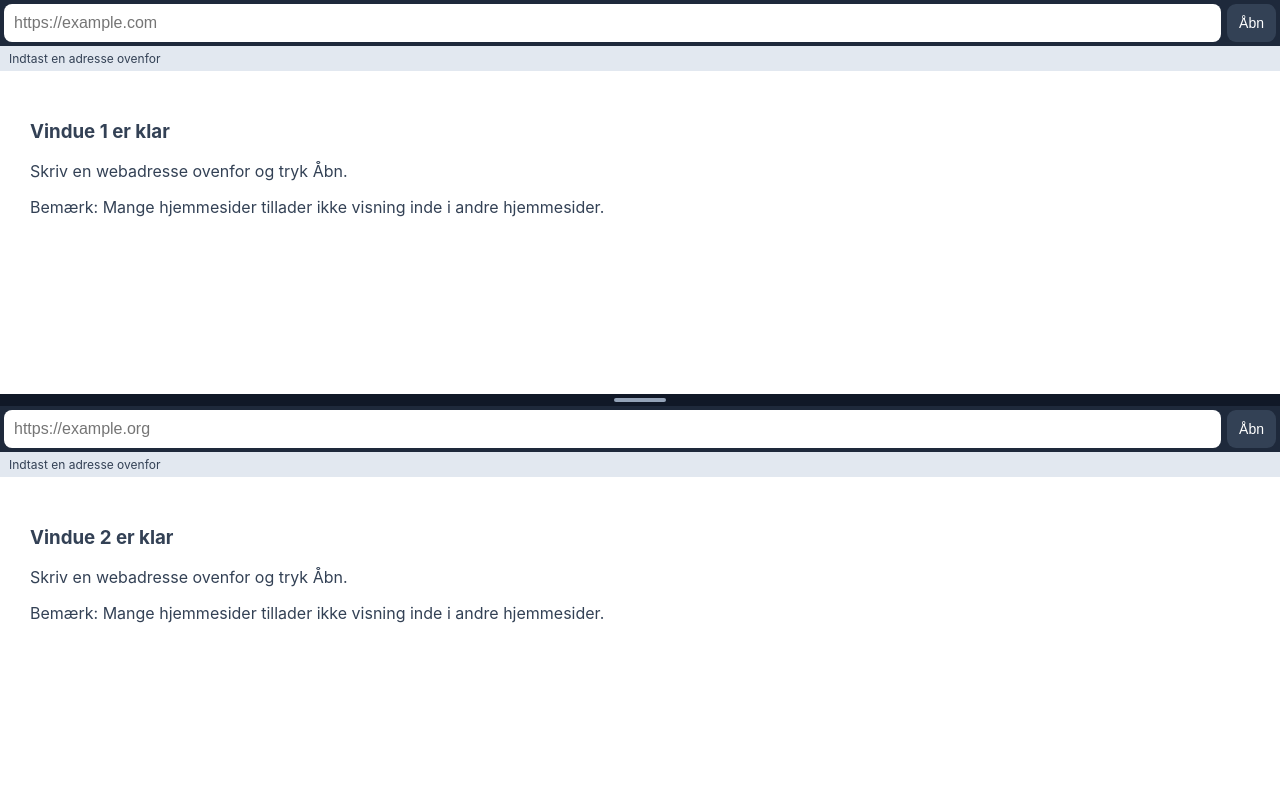
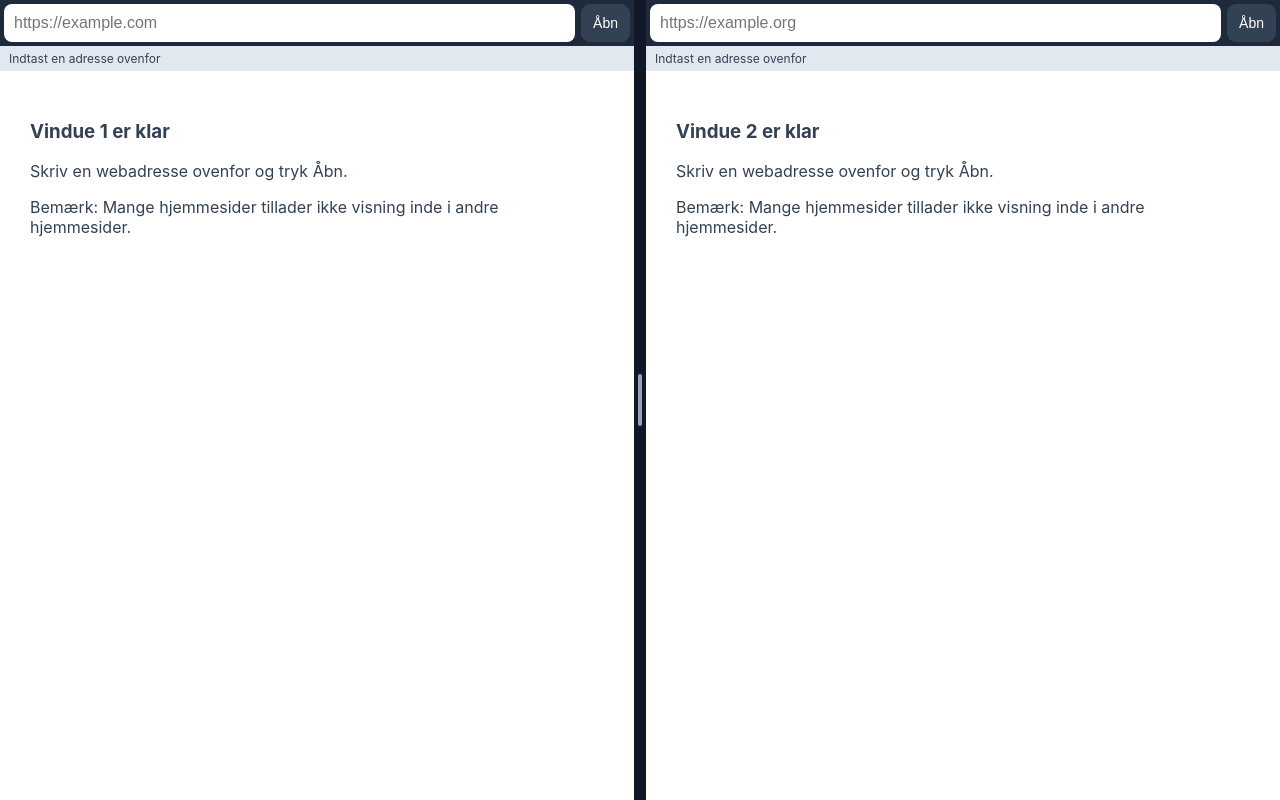
Before and after one commit to Atomicnumber36/splitscreen_webapp, a plain HTML site: page index.html in a window 1280 px wide. Drawn offline with Linux system fonts and the light colour scheme.

Commit message:
Support side-by-side panes and draggable vertical divider in landscape

```diff
--- a/index.html
+++ b/index.html
@@ -2,11 +2,12 @@
 <html lang="da"><head><meta charset="utf-8"><meta name="viewport" content="width=device-width,initial-scale=1,viewport-fit=cover"><meta name="theme-color" content="#101827"><meta name="apple-mobile-web-app-capable" content="yes"><meta name="apple-mobile-web-app-status-bar-style" content="black-translucent"><title>Split Screen</title><link rel="manifest" href="./manifest.webmanifest"><link rel="icon" href="./icon.svg" type="image/svg+xml">
 <style>
 *{box-sizing:border-box}html,body{margin:0;height:100%;font-family:-apple-system,BlinkMacSystemFont,sans-serif;background:#101827;color:#fff}body{height:100dvh;overflow:hidden}.app{height:100%;display:flex;flex-direction:column;padding-top:env(safe-area-inset-top);padding-bottom:env(safe-area-inset-bottom)}header strong{font-size:15px}button{border:0;border-radius:9px;background:#334155;color:#fff;padding:9px 12px;font-size:14px}button:active{opacity:.75}.panes{flex:1;min-height:0;display:flex;flex-direction:column}.pane{min-height:65px;display:flex;flex-direction:column;overflow:hidden}.bar{display:flex;gap:6px;padding:4px;background:#1e293b}.bar input{flex:1;min-width:0;border:0;border-radius:8px;padding:10px;background:#fff;color:#111827;font-size:16px}.bar button{white-space:nowrap}.pane iframe{width:100%;flex:1;border:0;background:#fff}.status{display:flex;align-items:center;gap:8px;padding:5px 9px;background:#e2e8f0;color:#334155;font-size:12px}.status span{flex:1;overflow:hidden;text-overflow:ellipsis;white-space:nowrap}.status a{color:#1d4ed8;font-weight:600;white-space:nowrap}.divider{height:12px;flex:none;background:#101827;display:flex;align-items:center;justify-content:center;touch-action:none;cursor:row-resize;user-select:none}.divider:after{content:"";width:52px;height:4px;border-radius:9px;background:#94a3b8}.note{display:none}body.dragging iframe{pointer-events:none}
+@media (orientation:landscape){.panes{flex-direction:row}.pane{min-width:0;min-height:0}.divider{width:12px;height:auto;cursor:col-resize}.divider:after{width:4px;height:52px}}
 </style></head><body><main class="app"><section class="panes" id="panes"><div class="pane" id="top"><form novalidate class="bar" data-id="0"><input aria-label="Øverste webadresse" type="url" inputmode="url" placeholder="https://example.com"><button>Åbn</button></form><div class="status"><span>Indtast en adresse ovenfor</span><a href="#" target="_blank" rel="noopener noreferrer" hidden>Åbn i Safari</a></div><iframe title="Øverste hjemmeside" referrerpolicy="no-referrer"></iframe></div><div class="divider" id="divider" role="separator" aria-label="Træk for at ændre højden" aria-orientation="horizontal"></div><div class="pane" id="bottom"><form novalidate class="bar" data-id="1"><input aria-label="Nederste webadresse" type="url" inputmode="url" placeholder="https://example.org"><button>Åbn</button></form><div class="status"><span>Indtast en adresse ovenfor</span><a href="#" target="_blank" rel="noopener noreferrer" hidden>Åbn i Safari</a></div><iframe title="Nederste hjemmeside" referrerpolicy="no-referrer"></iframe></div></section><div class="note">Hvid side? Tryk “Åbn i Safari” i statuslinjen. Mange hjemmesider tillader ikke indlejring.</div></main><script>
 const panes=document.getElementById('panes'),topPane=document.getElementById('top'),bottomPane=document.getElementById('bottom'),divider=document.getElementById('divider');let ratio=Number(localStorage.getItem('split-ratio')||.5);ratio=Math.max(.2,Math.min(.8,ratio));
-function layout(){const available=panes.clientHeight-divider.offsetHeight;topPane.style.height=(available*ratio)+'px';bottomPane.style.height=(available*(1-ratio))+'px';topPane.style.flex='none';bottomPane.style.flex='none'}
+function layout(){const horizontal=matchMedia('(orientation:landscape)').matches;const available=(horizontal?panes.clientWidth-divider.offsetWidth:panes.clientHeight-divider.offsetHeight);topPane.style.width=horizontal?(available*ratio)+'px':'';bottomPane.style.width=horizontal?(available*(1-ratio))+'px':'';topPane.style.height=horizontal?'':(available*ratio)+'px';bottomPane.style.height=horizontal?'':(available*(1-ratio))+'px';topPane.style.flex='none';bottomPane.style.flex='none';divider.setAttribute('aria-orientation',horizontal?'vertical':'horizontal')}
 function normalize(raw){let value=raw.trim();if(!value)return null;if(!/^https?:\/\//i.test(value))value='https://'+value;try{const u=new URL(value);return ['https:','http:'].includes(u.protocol)?u.href:null}catch{return null}}
 const forms=[...document.querySelectorAll('form')];function load(i,raw){const url=normalize(raw);if(!url){alert('Indtast en gyldig webadresse');return}forms[i].querySelector('input').value=url;const pane=forms[i].parentElement;pane.querySelector('.status span').textContent='Åbner: '+url;const link=pane.querySelector('.status a');link.href=url;link.hidden=false;pane.querySelector('iframe').src=url;localStorage.setItem('split-url-'+i,url)}
 forms.forEach((form,i)=>{form.addEventListener('submit',e=>{e.preventDefault();load(i,form.querySelector('input').value)});const saved=localStorage.getItem('split-url-'+i);if(saved)load(i,saved);else{const frame=form.parentElement.querySelector('iframe');frame.srcdoc='<html lang="da"><meta name="viewport" content="width=device-width,initial-scale=1"><body style="font:16px -apple-system,sans-serif;padding:22px;color:#334155"><h3>Vindue '+(i+1)+' er klar</h3><p>Skriv en webadresse ovenfor og tryk Åbn.</p><p>Bemærk: Mange hjemmesider tillader ikke visning inde i andre hjemmesider.</p></body></html>'}});
-divider.addEventListener('pointerdown',e=>{divider.setPointerCapture(e.pointerId);document.body.classList.add('dragging')});divider.addEventListener('pointermove',e=>{if(!divider.hasPointerCapture(e.pointerId))return;const r=panes.getBoundingClientRect();ratio=Math.max(.2,Math.min(.8,(e.clientY-r.top)/(r.height-divider.offsetHeight)));layout()});function stop(){document.body.classList.remove('dragging');localStorage.setItem('split-ratio',ratio)}divider.addEventListener('pointerup',stop);divider.addEventListener('pointercancel',stop);window.addEventListener('resize',layout);layout();
+divider.addEventListener('pointerdown',e=>{divider.setPointerCapture(e.pointerId);document.body.classList.add('dragging')});divider.addEventListener('pointermove',e=>{if(!divider.hasPointerCapture(e.pointerId))return;const r=panes.getBoundingClientRect();const horizontal=matchMedia('(orientation:landscape)').matches;ratio=Math.max(.2,Math.min(.8,horizontal?(e.clientX-r.left)/(r.width-divider.offsetWidth):(e.clientY-r.top)/(r.height-divider.offsetHeight)));layout()});function stop(){document.body.classList.remove('dragging');localStorage.setItem('split-ratio',ratio)}divider.addEventListener('pointerup',stop);divider.addEventListener('pointercancel',stop);window.addEventListener('resize',layout);layout();
 </script></body></html>
```
